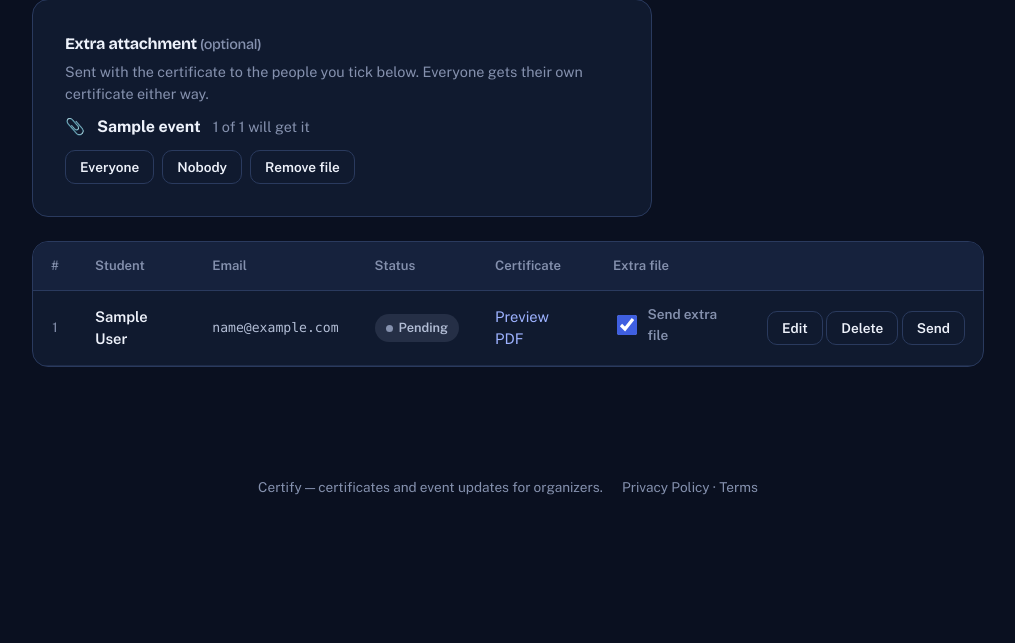
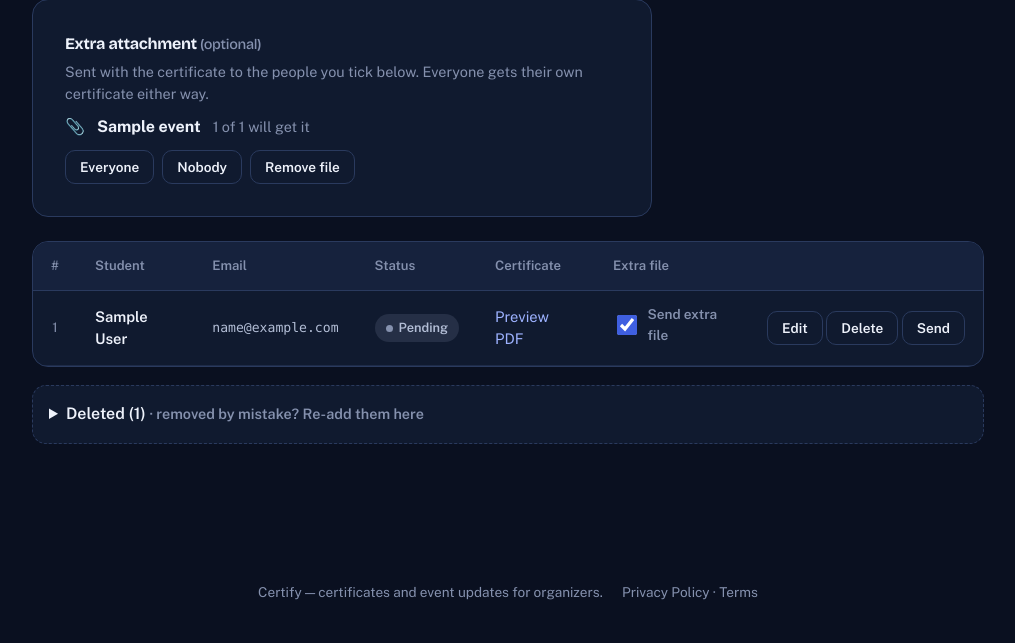
Before and after one commit to ashaydeshpande31/certify-app, a Django app: page /event/1/students/ in a window 1280 px wide. Shown: the part 698-1341 px from the top of the page, without its empty margins (132-1147 px from the left). Before the commit the page ends 1193 px from the top, so only its background shows below. Run offline with Django 5.2, Linux system fonts and the light colour scheme; a user stored in the database is signed in; tables that the repository leaves empty hold one stand-in row (values such as "Sample post"); some libraries are stand-ins or nearby versions; some web fonts are replaced.

Commit message:
Deleted box with Re-add

```diff
--- a/certificates/models.py
+++ b/certificates/models.py
@@ -196,3 +196,23 @@ class SenderSetting(models.Model):
 
     def __str__(self):
         return f"{self.owner}: {self.check_email or 'account email'}"
+
+
+class DeletedEntry(models.Model):
+    """A person removed from a certificate list (`event`) or an update list (`campaign`).
+    Kept here so a mistaken delete can be undone with "Re-add"."""
+
+    event = models.ForeignKey(Event, null=True, blank=True, on_delete=models.CASCADE, related_name="deleted_entries")
+    campaign = models.ForeignKey(UpdateCampaign, null=True, blank=True, on_delete=models.CASCADE, related_name="deleted_entries")
+    name = models.CharField(max_length=200)
+    email = models.EmailField()
+    status = models.CharField(max_length=10, default="pending")
+    error_message = models.CharField(max_length=300, blank=True)
+    send_extra = models.BooleanField(default=False)
+    deleted_at = models.DateTimeField(auto_now_add=True)
+
+    class Meta:
+        ordering = ["-deleted_at"]
+
+    def __str__(self):
+        return f"deleted: {self.name} <{self.email}>"
--- a/certificates/static/certificates/css/style.css
+++ b/certificates/static/certificates/css/style.css
@@ -970,3 +970,11 @@ body::before { transform: translateZ(0); }
   .tbl-updates td:nth-child(5) .btn { width: 100%; min-height: 40px; justify-content: center; }
   .tbl-updates td:nth-child(5) > .btn { flex: 1; }
 }
+.deleted-box { margin: 18px 0 28px; border: 1px dashed var(--ink-border); border-radius: 14px; background: var(--ink-800, var(--ink-700)); padding: 4px 16px; }
+.deleted-box summary { cursor: pointer; padding: 12px 0; font-weight: 600; color: var(--text-hi); }
+.deleted-box summary:focus-visible { outline: 2px solid var(--accent-soft); outline-offset: 2px; border-radius: 6px; }
+.deleted-list { list-style: none; margin: 0; padding: 0 0 8px; }
+.deleted-list li { display: flex; align-items: center; justify-content: space-between; gap: 12px; padding: 10px 0; border-top: 1px solid var(--ink-border); }
+.del-who { min-width: 0; display: flex; flex-wrap: wrap; gap: 4px 10px; align-items: baseline; word-break: break-all; }
+.del-when { font-size: .78rem; }
+.deleted-list form { flex: 0 0 auto; } .deleted-list .btn { white-space: nowrap; }
--- a/certificates/templates/certificates/student_list.html
+++ b/certificates/templates/certificates/student_list.html
@@ -220,6 +220,23 @@
     </tbody>
   </table>
 </div>
+{% if deleted_entries %}
+<details class="deleted-box" id="deleted-box">
+  <summary>Deleted ({{ deleted_entries|length }}) <span class="muted">· removed by mistake? Re-add them here</span></summary>
+  <ul class="deleted-list">
+    {% for d in deleted_entries %}
+    <li>
+      <div class="del-who"><b>{{ d.name }}</b> <span class="muted">{{ d.email }}</span><span class="muted del-when">deleted {{ d.deleted_at|timesince }} ago</span></div>
+      <form method="post" action="{% url 'restore_student' event.id d.id %}">
+        {% csrf_token %}
+        <button type="submit" class="btn btn-sm btn-ghost">Re-add</button>
+      </form>
+    </li>
+    {% endfor %}
+  </ul>
+</details>
+{% endif %}
+
 
 <script>
 function toggleEditRow(studentId) {
--- a/certificates/update_views.py
+++ b/certificates/update_views.py
@@ -21,7 +21,7 @@ from django.views.decorators.http import require_POST
 
 from .email_tools import suggest_email, tidy_name
 from .name_guess import guess_name_from_email
-from .models import Event, Student, UpdateAttachment, UpdateCampaign, UpdateRecipient
+from .models import DeletedEntry, Event, Student, UpdateAttachment, UpdateCampaign, UpdateRecipient
 from .update_utils import (
     ensure_check_copy_update,
     IMAGE_EXTENSIONS,
@@ -215,6 +215,7 @@ def update_detail(request, campaign_id):
             "cron_ready": bool(os.environ.get("CRON_SECRET")),
             "campaign": campaign,
             "recipients": rows,
+            "deleted_entries": list(campaign.deleted_entries.all()[:200]),
             "attachments": campaign.attachments.defer("data"),      # file bytes are not needed to list names
             "total": len(rows),
             "sent_count": sum(1 for x in rows if x.status == "sent"),
@@ -310,8 +311,29 @@ def update_delete_recipient(request, campaign_id, recipient_id):
     campaign = get_object_or_404(UpdateCampaign, id=campaign_id, owner=request.user)
     r = get_object_or_404(UpdateRecipient, id=recipient_id, campaign=campaign)
     label = r.email
+    DeletedEntry.objects.create(
+        campaign=campaign, name=r.name, email=r.email, status=r.status, error_message=r.error_message,
+    )
     r.delete()
-    messages.success(request, f"Removed {label} from this list.")
+    messages.success(request, f"Removed {label}. You can bring them back from the Deleted box below the list.")
+    return redirect("update_detail", campaign_id=campaign.id)
+
+
+@login_required
+@require_POST
+def update_restore_recipient(request, campaign_id, entry_id):
+    campaign = get_object_or_404(UpdateCampaign, id=campaign_id, owner=request.user)
+    entry = get_object_or_404(DeletedEntry, id=entry_id, campaign=campaign)
+    if campaign.recipients.filter(email__iexact=entry.email).exists():
+        entry.delete()
+        messages.info(request, f"{entry.email} is already on the list.")
+        return redirect("update_detail", campaign_id=campaign.id)
+    UpdateRecipient.objects.create(
+        campaign=campaign, name=entry.name, email=entry.email,
+        status=("pending" if entry.status == "sending" else entry.status), error_message=entry.error_message,
+    )
+    entry.delete()
+    messages.success(request, f"Added {entry.email} back to the list.")
     return redirect("update_detail", campaign_id=campaign.id)
 
 
--- a/certificates/urls.py
+++ b/certificates/urls.py
@@ -13,6 +13,7 @@ urlpatterns = [
     path("event/<int:event_id>/message/", views.update_message, name="update_message"),
     path("event/<int:event_id>/students/quick-add/", views.add_quick_send_student, name="add_quick_send_student"),
     path("event/<int:event_id>/students/<int:student_id>/delete/", views.delete_student, name="delete_student"),
+    path("event/<int:event_id>/deleted/<int:entry_id>/restore/", views.restore_student, name="restore_student"),
     path("event/<int:event_id>/students/<int:student_id>/edit/", views.update_student, name="update_student"),
     path("event/<int:event_id>/fix-email/", views.fix_student_email, name="fix_student_email"),
     path("event/<int:event_id>/design/", views.event_template_image, name="event_template_image"),
@@ -33,6 +34,7 @@ urlpatterns = [
     path("updates/<int:campaign_id>/edit/", update_views.update_edit, name="update_edit"),
     path("updates/<int:campaign_id>/recipients/<int:recipient_id>/edit/", update_views.update_edit_recipient, name="update_edit_recipient"),
     path("updates/<int:campaign_id>/recipients/<int:recipient_id>/delete/", update_views.update_delete_recipient, name="update_delete_recipient"),
+    path("updates/<int:campaign_id>/deleted/<int:entry_id>/restore/", update_views.update_restore_recipient, name="update_restore_recipient"),
     path("updates/<int:campaign_id>/add/", update_views.update_add_recipient, name="update_add_recipient"),
     path("updates/<int:campaign_id>/send-batch/", update_views.update_send_batch, name="update_send_batch"),
     path("updates/<int:campaign_id>/reset-failed/", update_views.update_reset_failed, name="update_reset_failed"),
--- a/certificates/views.py
+++ b/certificates/views.py
@@ -16,7 +16,7 @@ from django.views.decorators.http import require_POST
 from django.utils import timezone
 
 from .forms import EventCreateForm
-from .models import Event, Student, UpdateCampaign
+from .models import DeletedEntry, Event, Student, UpdateCampaign
 from .email_tools import suggest_email, tidy_name
 from .utils import (
     get_template_bytes,
@@ -325,6 +325,7 @@ def student_list(request, event_id):
         {
             "event": event,
             "students": _check_first(students, get_check_email(request.user)),
+            "deleted_entries": list(event.deleted_entries.all()[:200]),
             "pending_to_send": pending_to_send,
             "chunk_mode": chunk_mode,
             "chunk_size": CHUNK_SIZE,
@@ -387,8 +388,31 @@ def delete_student(request, event_id, student_id):
     event = get_object_or_404(Event, id=event_id, owner=request.user)
     student = get_object_or_404(Student, id=student_id, event=event)
     label = student.email
+    DeletedEntry.objects.create(
+        event=event, name=student.name, email=student.email, status=student.status,
+        error_message=student.error_message, send_extra=student.send_extra,
+    )
     student.delete()
-    messages.success(request, f"Removed {label} from this list.")
+    messages.success(request, f"Removed {label}. You can bring them back from the Deleted box below the list.")
+    return redirect("student_list", event_id=event.id)
+
+
+@login_required
+@require_POST
+def restore_student(request, event_id, entry_id):
+    event = get_object_or_404(Event, id=event_id, owner=request.user)
+    entry = get_object_or_404(DeletedEntry, id=entry_id, event=event)
+    if event.students.filter(email__iexact=entry.email).exists():
+        entry.delete()
+        messages.info(request, f"{entry.email} is already on the list.")
+        return redirect("student_list", event_id=event.id)
+    Student.objects.create(
+        event=event, name=entry.name, email=entry.email,
+        status=("pending" if entry.status in ("sending", "generated") else entry.status),
+        error_message=entry.error_message, send_extra=entry.send_extra,
+    )
+    entry.delete()
+    messages.success(request, f"Added {entry.email} back to the list.")
     return redirect("student_list", event_id=event.id)
 
 
```
Also changed, not shown: certificates/templates/certificates/update_detail.html (+17 -0 lines), certificates/migrations/0011_deleted_entry.py (added).
